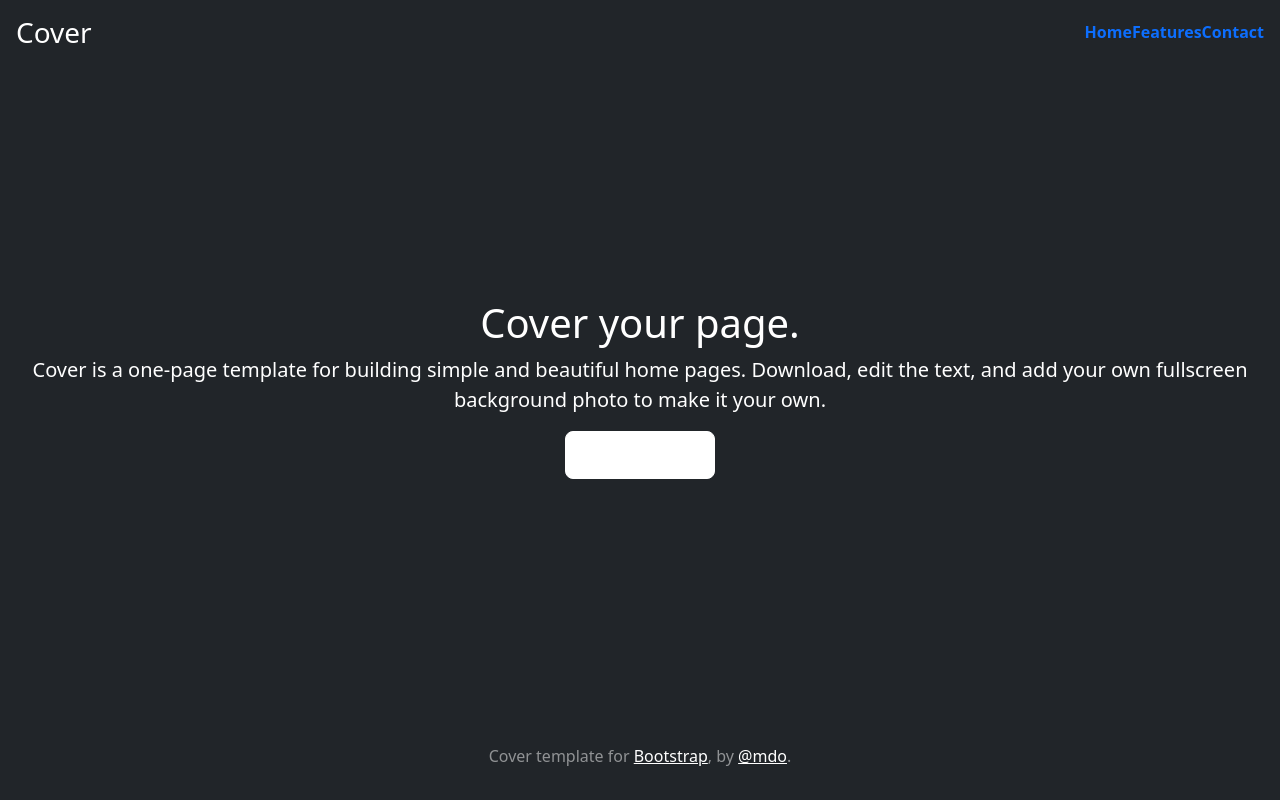
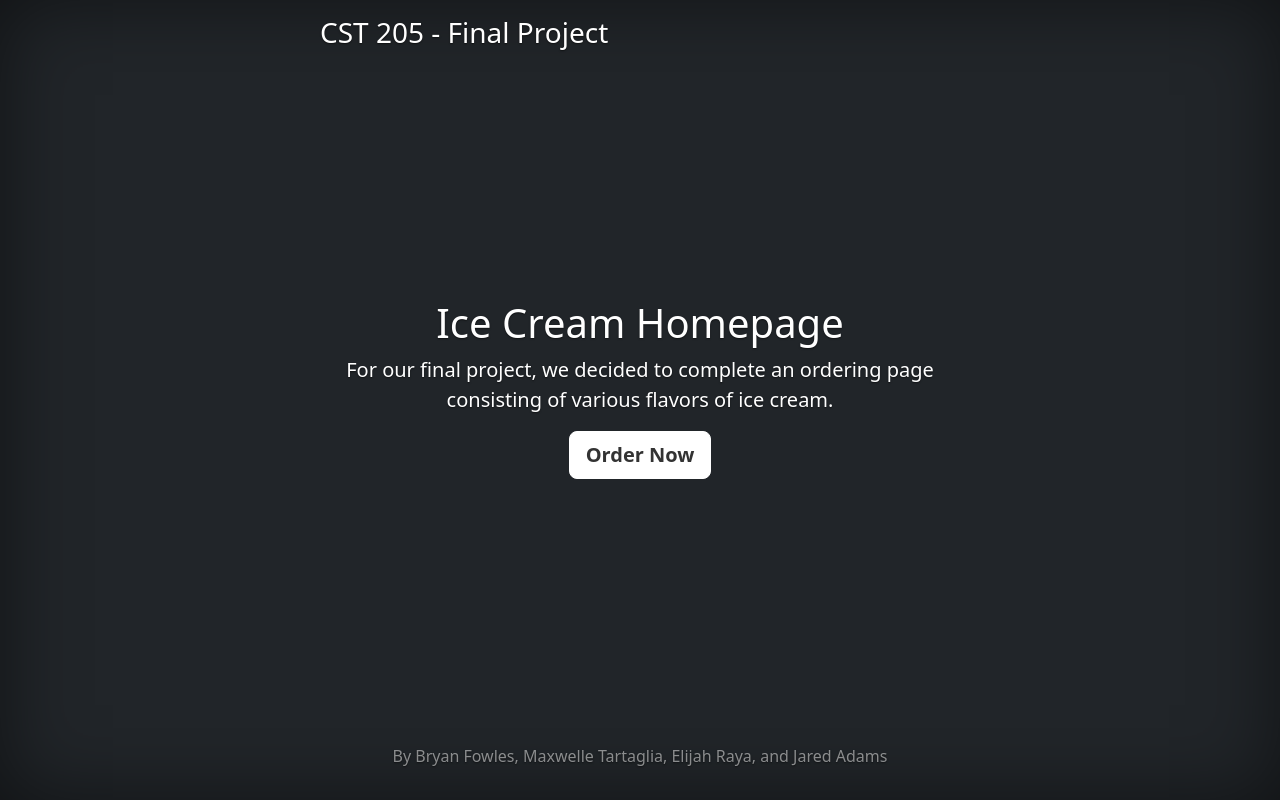
Before and after one commit to bryanFowles/205ProjectFinal, a Flask app: template templates/home.html in a window 1280 px wide. Run offline with Flask 2, Linux system fonts and the light colour scheme; the template is opened without the code that fills it, so the values that code supplies are empty; some libraries are stand-ins or nearby versions.

Commit message:
edited homepage a bit

```diff
--- /dev/null
+++ b/templates/cover.css
@@ -0,0 +1,50 @@
+/*
+ * Globals
+ */
+
+
+/* Custom default button */
+.btn-secondary,
+.btn-secondary:hover,
+.btn-secondary:focus {
+  color: #333;
+  text-shadow: none; /* Prevent inheritance from `body` */
+}
+
+
+/*
+ * Base structure
+ */
+
+body {
+  text-shadow: 0 .05rem .1rem rgba(0, 0, 0, .5);
+  box-shadow: inset 0 0 5rem rgba(0, 0, 0, .5);
+}
+
+.cover-container {
+  max-width: 42em;
+}
+
+
+/*
+ * Header
+ */
+
+.nav-masthead .nav-link {
+  color: rgba(255, 255, 255, .5);
+  border-bottom: .25rem solid transparent;
+}
+
+.nav-masthead .nav-link:hover,
+.nav-masthead .nav-link:focus {
+  border-bottom-color: rgba(255, 255, 255, .25);
+}
+
+.nav-masthead .nav-link + .nav-link {
+  margin-left: 1rem;
+}
+
+.nav-masthead .active {
+  color: #fff;
+  border-bottom-color: #fff;
+}
--- a/templates/home.html
+++ b/templates/home.html
@@ -88,25 +88,20 @@
 <div class="cover-container d-flex w-100 h-100 p-3 mx-auto flex-column">
   <header class="mb-auto">
     <div>
-      <h3 class="float-md-start mb-0">Cover</h3>
-      <nav class="nav nav-masthead justify-content-center float-md-end">
-        <a class="nav-link fw-bold py-1 px-0 active" aria-current="page" href="#">Home</a>
-        <a class="nav-link fw-bold py-1 px-0" href="#">Features</a>
-        <a class="nav-link fw-bold py-1 px-0" href="#">Contact</a>
-      </nav>
+      <h3 class="float-md-start mb-0">CST 205 - Final Project</h3>
     </div>
   </header>
 
   <main class="px-3">
-    <h1>Cover your page.</h1>
-    <p class="lead">Cover is a one-page template for building simple and beautiful home pages. Download, edit the text, and add your own fullscreen background photo to make it your own.</p>
+    <h1>Ice Cream Homepage</h1>
+    <p class="lead">For our final project, we decided to complete an ordering page consisting of various flavors of ice cream.</p>
     <p class="lead">
-      <a href="#" class="btn btn-lg btn-secondary fw-bold border-white bg-white">Learn more</a>
+      <a href="/icecream" class="btn btn-lg btn-secondary fw-bold border-white bg-white">Order Now</a>
     </p>
   </main>
 
   <footer class="mt-auto text-white-50">
-    <p>Cover template for <a href="https://getbootstrap.com/" class="text-white">Bootstrap</a>, by <a href="https://twitter.com/mdo" class="text-white">@mdo</a>.</p>
+    <p>By Bryan Fowles, Maxwelle Tartaglia, Elijah Raya, and Jared Adams</p>
   </footer>
 </div>
 
```
